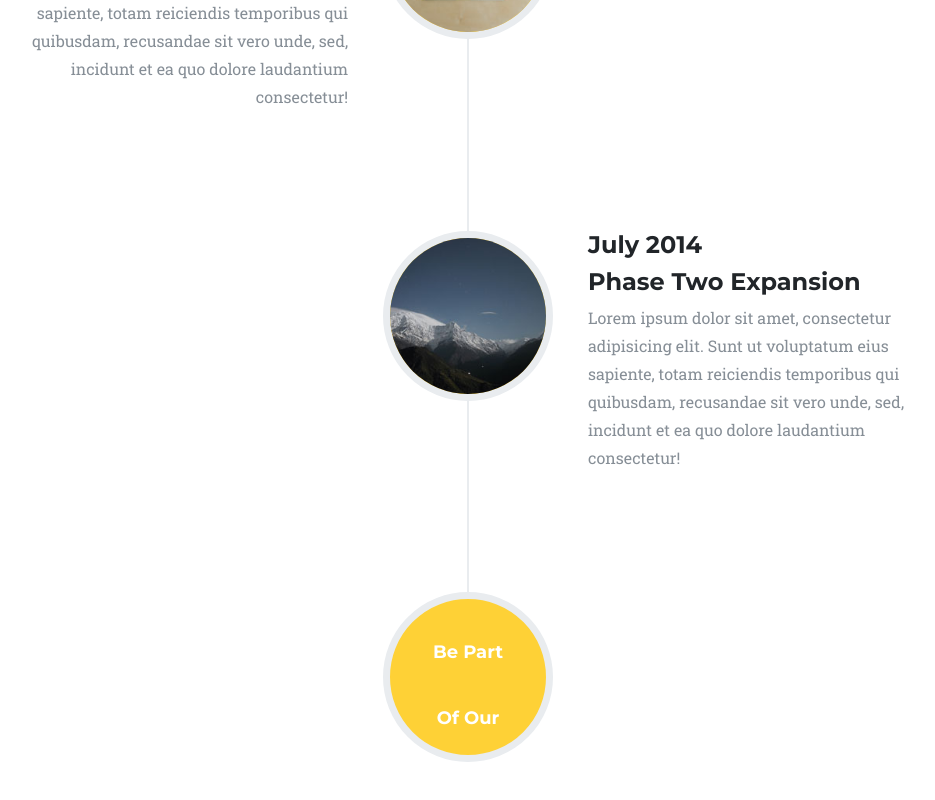
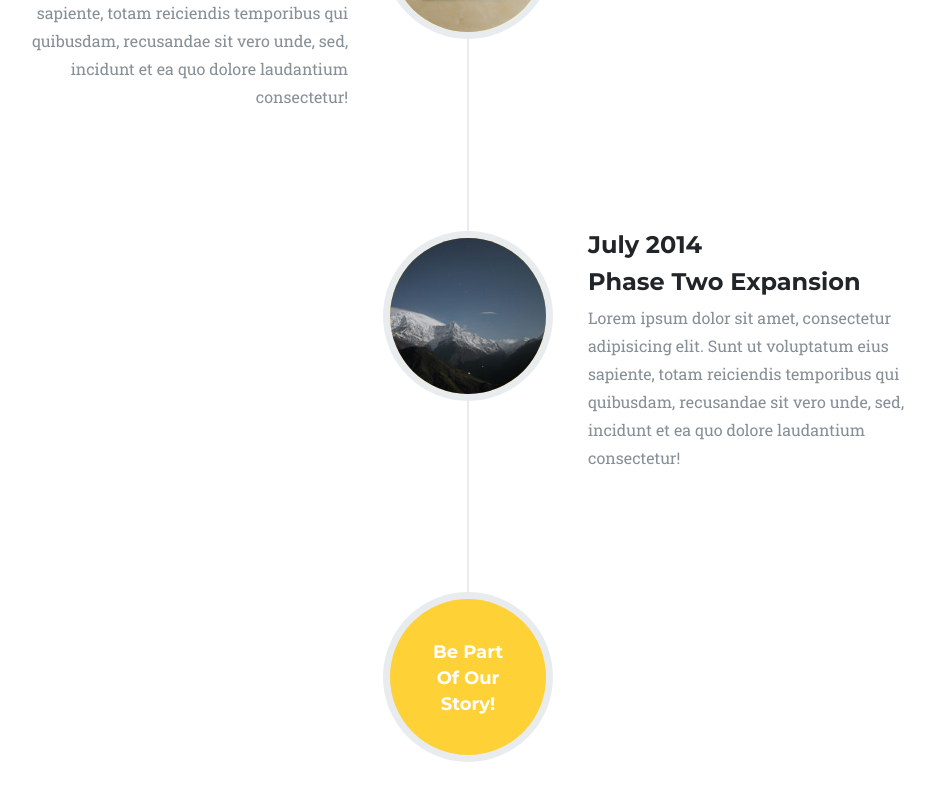
Before and after one commit to aaronshivers/agency, a React app: page / in a window 1280 px wide. Shown: the part 3698-4498 px from the top of the page, without its empty margins (172-1107 px from the left). Built offline with nearby package versions, Linux system fonts and the light colour scheme; a web font is replaced by a local one.

Commit message:
added TimelineItem component

```diff
--- a/src/components/About.js
+++ b/src/components/About.js
@@ -1,10 +1,35 @@
 import React from 'react'
 import { Container, Row, Col } from 'react-bootstrap'
 import SectionHeader from './SectionHeader'
+import TimelineItem from './TimelineItem'
 import img1 from '../assets/images/about/1.jpg'
 import img2 from '../assets/images/about/2.jpg'
 import img3 from '../assets/images/about/3.jpg'
 import img4 from '../assets/images/about/4.jpg'
+
+const timelineData = [
+  {
+    image: img1,
+    date: '2009-2011',
+    heading: 'Our Humble Beginnings',
+    body: 'Lorem ipsum dolor sit amet, consectetur adipisicing elit. Sunt ut voluptatum eius sapiente, totam reiciendis temporibus qui quibusdam, recusandae sit vero unde, sed, incidunt et ea quo dolore laudantium consectetur!'
+  }, {
+    image: img2,
+    date: 'March 2011',
+    heading: 'An Agency is Born',
+    body: 'Lorem ipsum dolor sit amet, consectetur adipisicing elit. Sunt ut voluptatum eius sapiente, totam reiciendis temporibus qui quibusdam, recusandae sit vero unde, sed, incidunt et ea quo dolore laudantium consectetur!'
+  }, {
+    image: img3,
+    date: 'December 2012',
+    heading: 'Transition to Full Service',
+    body: 'Lorem ipsum dolor sit amet, consectetur adipisicing elit. Sunt ut voluptatum eius sapiente, totam reiciendis temporibus qui quibusdam, recusandae sit vero unde, sed, incidunt et ea quo dolore laudantium consectetur!'
+  }, {
+    image: img4,
+    date: 'July 2014',
+    heading: 'Phase Two Expansion',
+    body: 'Lorem ipsum dolor sit amet, consectetur adipisicing elit. Sunt ut voluptatum eius sapiente, totam reiciendis temporibus qui quibusdam, recusandae sit vero unde, sed, incidunt et ea quo dolore laudantium consectetur!'
+  }
+]
 
 const About = () => (
   <section className="page-section" id="about">
@@ -16,67 +41,14 @@ const About = () => (
       <Row className="row">
         <Col lg={ 12 }>
           <ul className="timeline">
-            <li>
-              <div className="timeline-image">
-                <img className="rounded-circle img-fluid" src={ img1 } alt="" />
-              </div>
-              <div className="timeline-panel">
-                <div className="timeline-heading">
-                  <h4>2009-2011</h4>
-                  <h4 className="subheading">Our Humble Beginnings</h4>
-                </div>
-                <div className="timeline-body">
-                  <p className="text-muted">Lorem ipsum dolor sit amet, consectetur adipisicing elit. Sunt ut voluptatum eius sapiente, totam reiciendis temporibus qui quibusdam, recusandae sit vero unde, sed, incidunt et ea quo dolore laudantium consectetur!</p>
-                </div>
-              </div>
-            </li>
+            {
+              timelineData.map((item, i) => (
+                <TimelineItem key={ i } index={ i } { ...item } />
+              ))
+            }
             <li className="timeline-inverted">
               <div className="timeline-image">
-                <img className="rounded-circle img-fluid" src={ img2 } alt="" />
-              </div>
-              <div className="timeline-panel">
-                <div className="timeline-heading">
-                  <h4>March 2011</h4>
-                  <h4 className="subheading">An Agency is Born</h4>
-                </div>
-                <div className="timeline-body">
-                  <p className="text-muted">Lorem ipsum dolor sit amet, consectetur adipisicing elit. Sunt ut voluptatum eius sapiente, totam reiciendis temporibus qui quibusdam, recusandae sit vero unde, sed, incidunt et ea quo dolore laudantium consectetur!</p>
-                </div>
-              </div>
-            </li>
-            <li>
-              <div className="timeline-image">
-                <img className="rounded-circle img-fluid" src={ img3 } alt="" />
-              </div>
-              <div className="timeline-panel">
-                <div className="timeline-heading">
-                  <h4>December 2012</h4>
-                  <h4 className="subheading">Transition to Full Service</h4>
-                </div>
-                <div className="timeline-body">
-                  <p className="text-muted">Lorem ipsum dolor sit amet, consectetur adipisicing elit. Sunt ut voluptatum eius sapiente, totam reiciendis temporibus qui quibusdam, recusandae sit vero unde, sed, incidunt et ea quo dolore laudantium consectetur!</p>
-                </div>
-              </div>
-            </li>
-            <li className="timeline-inverted">
-              <div className="timeline-image">
-                <img className="rounded-circle img-fluid" src={ img4 } alt="" />
-              </div>
-              <div className="timeline-panel">
-                <div className="timeline-heading">
-                  <h4>July 2014</h4>
-                  <h4 className="subheading">Phase Two Expansion</h4>
-                </div>
-                <div className="timeline-body">
-                  <p className="text-muted">Lorem ipsum dolor sit amet, consectetur adipisicing elit. Sunt ut voluptatum eius sapiente, totam reiciendis temporibus qui quibusdam, recusandae sit vero unde, sed, incidunt et ea quo dolore laudantium consectetur!</p>
-                </div>
-              </div>
-            </li>
-            <li className="timeline-inverted">
-              <div className="timeline-image">
-                <h4>Be Part</h4>
-                <h4>Of Our</h4>
-                <h4>Story!</h4>
+                <h4>Be Part<br />Of Our<br />Story!</h4>
               </div>
             </li>
           </ul>
--- /dev/null
+++ b/src/components/TimelineItem.js
@@ -0,0 +1,21 @@
+import React from 'react'
+
+const TimelineItem = ({ image, date, heading, body, index }) => (
+
+  <li className={ index % 2 === 1 ? 'timeline-inverted' : undefined }>
+    <div className="timeline-image">
+      <img className="rounded-circle img-fluid" src={ image } alt="" />
+    </div>
+    <div className="timeline-panel">
+      <div className="timeline-heading">
+        <h4>{ date }</h4>
+        <h4 className="subheading">{ heading }</h4>
+      </div>
+      <div className="timeline-body">
+        <p className="text-muted">{ body }</p>
+      </div>
+    </div>
+  </li>
+)
+
+export default TimelineItem
```
